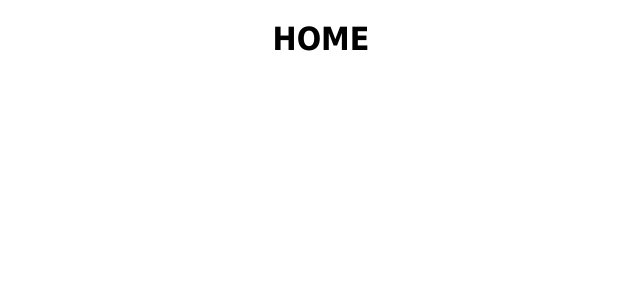
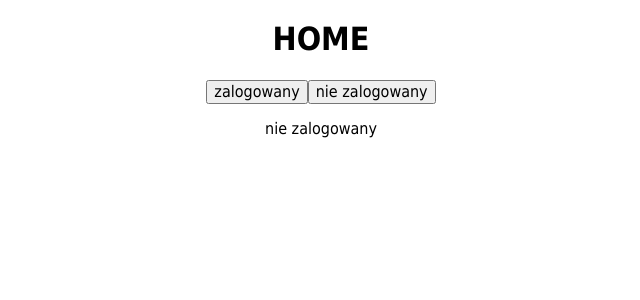
Before and after one commit to zylka44/podchoinke, a React (Create React App) app: page /home in a window 1280 px wide. Shown: the top 300 px of the page, without its empty margins (319-959 px from the left). Built offline with nearby package versions, Linux system fonts and the light colour scheme.

Commit message:
Set store

```diff
--- a/package.json
+++ b/package.json
@@ -3,6 +3,7 @@
   "version": "0.1.0",
   "private": true,
   "dependencies": {
+    "@reduxjs/toolkit": "^1.6.0",
     "@testing-library/jest-dom": "^5.11.4",
     "@testing-library/react": "^11.1.0",
     "@testing-library/user-event": "^12.1.10",
@@ -14,6 +15,7 @@
     "node-sass": "5.0.0",
     "react": "^17.0.2",
     "react-dom": "^17.0.2",
+    "react-redux": "^7.2.4",
     "react-router-dom": "^5.2.0",
     "react-scripts": "4.0.3",
     "tachyons": "^4.12.0",
--- a/src/App.tsx
+++ b/src/App.tsx
@@ -1,8 +1,10 @@
 import { useState } from 'react';
+import { Provider } from 'react-redux';
 import { BrowserRouter as Router, Link, Switch, Route, Redirect, useHistory } from 'react-router-dom';
 
 import './App.scss';
 import { User } from './core/models';
+import store from './core/store';
 import Dashboard from './dashboard/containers/Dashboard';
 import Home from './home/containers/Home';
 
@@ -36,6 +38,7 @@ const App = () => {
   // );
 
   return (
+    <Provider store={store}>
       <div className="app">
         <Router>
           <Switch>
@@ -50,6 +53,7 @@ const App = () => {
           </Switch>
         </Router>
       </div>
+    </Provider>
   );
 };
 
--- /dev/null
+++ b/src/core/features/signin/signin.ts
@@ -0,0 +1,15 @@
+import { createSlice } from '@reduxjs/toolkit';
+
+export const signin = createSlice({
+  name: 'signin',
+  initialState: {
+    offset: false,
+  },
+  reducers: {
+    updateOffset: (state, action) => {
+      state.offset = action.payload;
+    },
+  },
+});
+
+export const { updateOffset } = signin.actions;
--- /dev/null
+++ b/src/core/store/index.tsx
@@ -0,0 +1,11 @@
+import { configureStore } from '@reduxjs/toolkit';
+import { signin } from '../features/signin/signin';
+
+const store = configureStore({
+  reducer: {
+    signin: signin.reducer,
+  },
+});
+
+export type RootState = ReturnType<typeof store.getState>;
+export default store;
--- a/src/home/containers/Home.tsx
+++ b/src/home/containers/Home.tsx
@@ -1,5 +1,22 @@
+import { useDispatch, useSelector } from 'react-redux';
+import { updateOffset } from '../../core/features/signin/signin';
+import { RootState } from '../../core/store';
+
 const Home = () => {
-  return <h1>HOME</h1>;
+  const dispatch = useDispatch();
+  const { offset } = useSelector((state: RootState) => state.signin);
+
+  const onButtonClick = (message: string): void => {
+    dispatch(updateOffset(message === 'zalogowany'));
+  };
+  return (
+    <>
+      <h1>HOME</h1>
+      <button onClick={() => onButtonClick('zalogowany')}>zalogowany</button>
+      <button onClick={() => onButtonClick('nie zalogowany')}>nie zalogowany</button>
+      <p>{offset ? 'zalogowany' : 'nie zalogowany'}</p>
+    </>
+  );
 };
 
 export default Home;
```
Also changed, not shown: 1 other file (tests, documents, lock files or other folders). Lines whose indentation alone changed are shown as unchanged.
